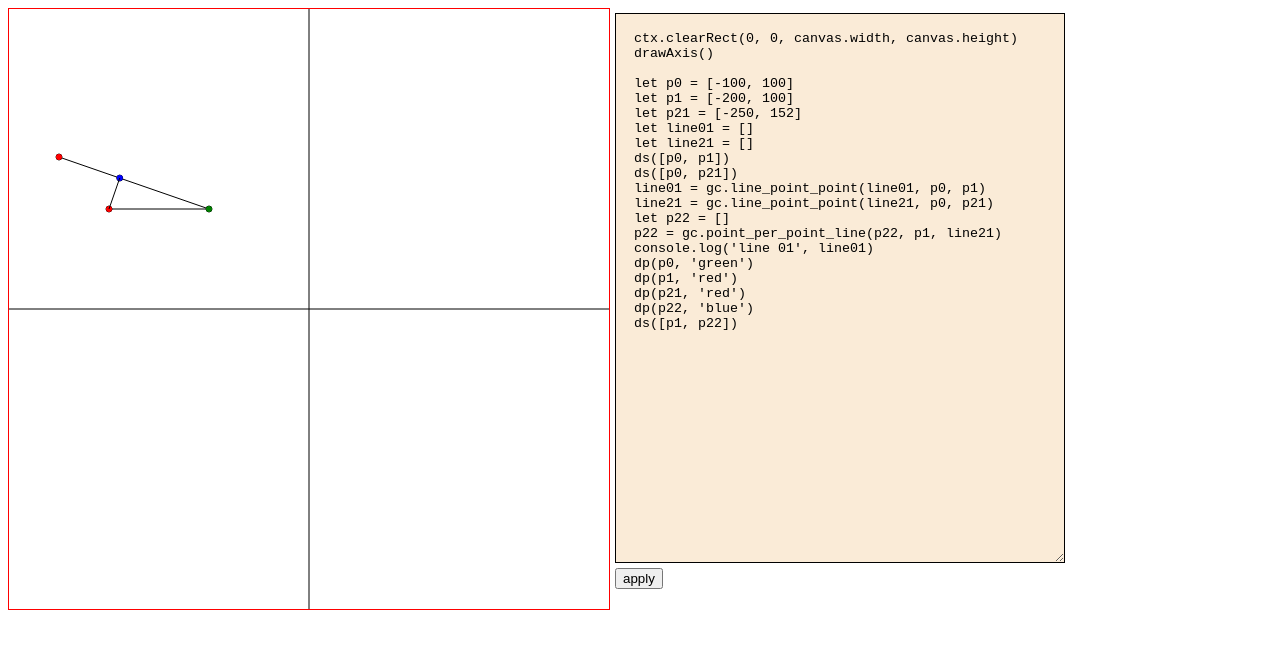
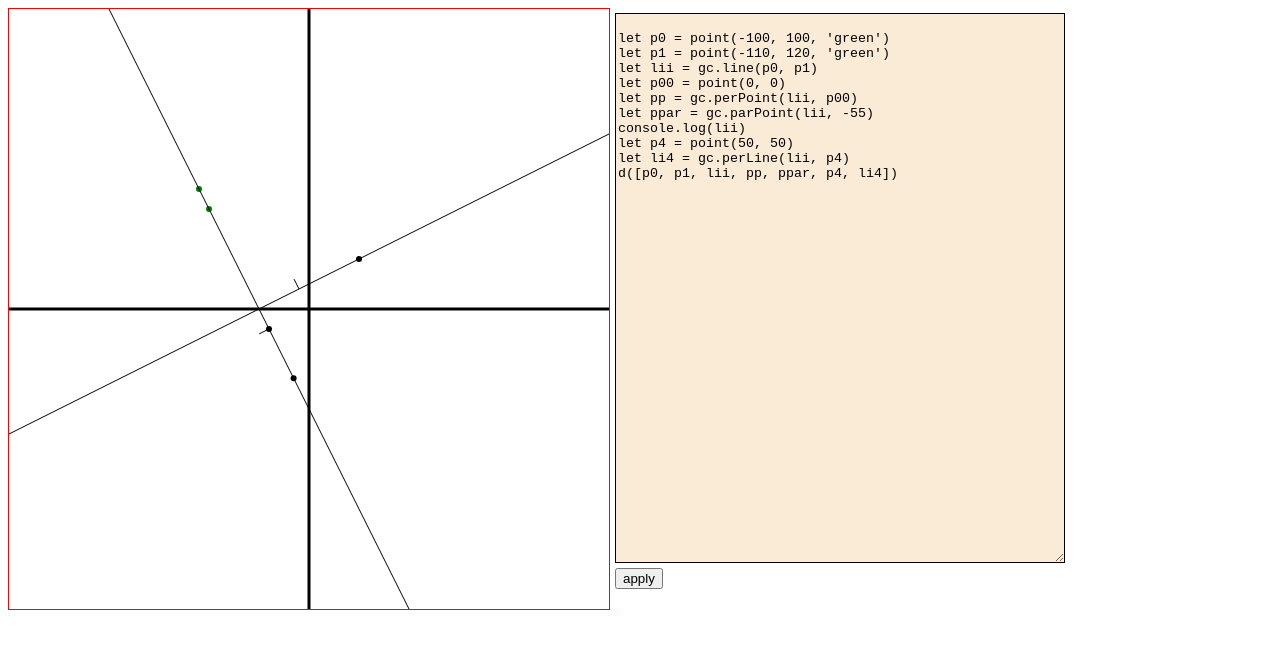
Before and after one commit to kasm/geom, a plain HTML site: page index.html in a window 1280 px wide. Drawn offline with Linux system fonts and the light colour scheme.

Commit message:
new api and lines improvements

```diff
--- a/geom_core.js
+++ b/geom_core.js
@@ -113,14 +113,36 @@ var GeomCore = function() {
             rez[1] = 0 - (a0*(c1) - a1*(c0))/d;
             return rez;
         },
+
+        'int': function(ob1, ob2) {
+            if (ob1.type === 'line' && ob2.type === 'line') {
+                let d = ob1.a * ob2.b - ob1.b * ob2.a;
+                return {
+                    type: 'point',
+                    x: (ob1.b * ob2.c - ob2.b * ob1.c) / d,
+                    y: (ob2.a * ob1.c - ob1.a * ob2.c) / d
+                }
+            }
+        },
         'point_mid_point_point': function(rez, p0, p1) {
             rez[0] = (p0[0]+p1[0])/2;
             rez[1] = (p0[1]+p1[1])/2;
             return rez;
         },
+        'mid': function(p1, p2) {
+            return {
+                type: 'point',
+                x: (p1.x + p2.x) / 2,
+                y: (p1.y + p2.y) / 2
+            }
+        },
+
         'point_per_point_line': function(rez, point, line) {
             var line1 = []; this.line_per_point_line(line1, point, line);
             return this.point_int_line_line(rez, line, line1);
+        },
+        'per': function(point, line) {
+
         },
 
         // here calculated point on the line at the specified distance from point
@@ -138,6 +160,53 @@ var GeomCore = function() {
                 line[1] * line[2],
                 line[0] * line[2]
             ]
+        },
+        // input
+        // line - determines coordinate system
+        // wPoint - point in world coordinates
+        'lineGetRel': function (line, wPoint) {
+            let c = this.lineCenter(line)
+            let dx = wPoint.x - c.x
+           // dx - -dx
+            let dy = wPoint.y - c.y
+          //  dy = -dy
+            let x = -line.a * dy + line.b*dx;
+            let y = line.a *dx + line.b * dy;
+            return {type: "point", x, y}
+        },
+        'lineCenter': function (line) {
+            let x = -line.c * line.a;
+            let y = -line.c * line.b;
+            return {type: 'point', x, y}
+        },
+        'lineGetAbs': function(line, lPoint) {
+            let c = this.lineCenter(line);
+            let dx = lPoint.y * line.a - lPoint.x * line.b;
+            dx = lPoint.x * line.b + lPoint.y * line.a
+            let dy = lPoint.y * line.b - lPoint.x * line.a
+            let x = c.x + dx;
+            let y = c.y + dy;
+            return {type: 'point', x, y}
+        },
+        'perPoint': function(line, point) {
+            let r1 = this.lineGetRel(line, point)
+            r1.y = 0
+            let a2 = this.lineGetAbs(line, r1)
+            return a2
+        },
+        'parPoint': function(line, t) {
+            let r1 = this.lineGetRel(line, point)
+            r1.y = 0
+            let a2 = this.lineGetAbs(line, {type: 'point', x: t, y:0})
+            return a2
+        },
+        'perLine': function(line, point) {
+            let a = line.b;
+            let b = - line.a;
+            let l2 = {type: 'line', a, b, c: 0}
+            let pRelNew = this.lineGetRel(l2, point)
+            l2.c = -pRelNew.y
+            return l2
         },
 
 
@@ -240,6 +309,14 @@ var GeomCore = function() {
         },
         'line_lineseg': function (rez, ls) {
             return this.line_point_point(rez, ls[0], ls[1]);
+        },
+        'line': function (p1, p2) {
+            let a = p1.y - p2.y
+            let b = p2.x - p1.x
+            let d = Math.sqrt(a*a+b*b)
+            a = a/d; b = b/d;
+            let c = (p1.x * p2.y - p2.x * p1.y) / d;
+            return {type: 'line', a, b, c}
         },
 
 
--- a/index.html
+++ b/index.html
@@ -49,6 +49,12 @@
   canvas.height = height
   let ctx = canvas.getContext('2d')
   function conv(p) {
+    if (p?.type) {
+      return [
+        p.x + width / 2,
+        height / 2 - p.y
+      ]
+    }
     return [
       p[0] + width / 2,
       height / 2 - p[1]
@@ -59,9 +65,25 @@
     ds([[0, -height], [0, height]])
   }
   drawAxis()
+
   function dp(p, color) {
     console.log(p)
+
     let r = 3
+
+    if (p?.type === 'point') {
+      console.log('draw point  type ')
+      ctx.beginPath()
+      ctx.fillStyle = color ?? p.color
+      ctx.strokeStyle = color ?? p.color
+      let c = conv(p)
+      console.log(c)
+      ctx.arc(c[0], c[1], r, 0, Math.PI*2)
+      //ctx.arc(200,200, r, 0, Math.PI*2)
+     // ctx.stroke()
+      ctx.fill()
+      return
+    }
     let c = color ?? 'black'
     ctx.beginPath()
     ctx.fillStyle = c
@@ -79,11 +101,59 @@
       li
     ]
   }
+
+  function point(x, y, color) { return {type: 'point', x, y, color: color ?? 'black'}}
+
   function ds(seg1, color) {
+    if (seg1?.type) {
+
+    }
     console.log('ds ', seg1)
     ctx.beginPath()
-    ctx.moveTo(conv(seg1[0])[0], conv(seg1[0])[1])
-    ctx.lineTo(conv(seg1[1])[0], conv(seg1[1])[1])
+    ctx.lineWidth= 3
+    if (seg1?.type) {
+      let p1 = conv(seg1.pts[0])
+      let p2 = conv(seg1.pts[1])
+      ctx.moveTo(p1.x, p1.y)
+      ctx.lineTo(p2.x, p2.y)
+    } else {
+      ctx.moveTo(conv(seg1[0])[0], conv(seg1[0])[1])
+      ctx.lineTo(conv(seg1[1])[0], conv(seg1[1])[1])
+    }
+    ctx.stroke()
+  }
+
+  function d(ob) {
+    if (Array.isArray(ob)) ob.forEach(e => d(e))
+    if (ob?.type === 'line') dli(ob)
+    if (ob?.type === 'point') dp(ob)
+    if (ob?.type === 'seg') ds(ob)
+  }
+
+  function dli(line1, color) {
+    ctx.beginPath()
+    ctx.lineWidth=1
+    let c = color ?? 'black'
+    ctx.fillStyle = c
+    ctx.strokeStyle = c
+    let cen = gc.lineCenter(line1)
+    console.log('cen ', cen)
+    //cen.x = 22;
+    //cen.y = 33
+    let r = 11
+    let cen1 = point(cen.x + line1.a * r, cen.y +line1.b*r)
+    let cenc = conv(cen)
+    let cen1c = conv(cen1)
+
+    let p1 = conv(gc.lineGetAbs(line1, {type: 'point', x: -800, y:0}))
+    let p2 = conv(gc.lineGetAbs(line1, {type: 'point', x:  800, y:0}))
+    console.log(p1, p2)
+    ctx.moveTo(p1[0], p1[1])
+    ctx.lineTo(p2[0], p2[1])
+    ctx.stroke()
+    ctx.beginPath()
+    ctx.moveTo(cenc[0], cenc[1])
+    ctx.lineTo(cen1c[0], cen1c[1])
     ctx.stroke()
   }
 </script>
@@ -125,8 +195,34 @@
   dp(p21, 'red')
   dp(p22, 'blue')
   ds([p1, p22])
+  let e3 = {type: 'line', a: .8, b: .6, c: -3}
+  // let e3 = {type: 'line', a: 1, b:0, c: -3}
+console.log('cen ', gc.lineCenter(e3))
+let p3 = {type: 'point', x: 2.4, y:1.98}
+let p3r = gc.lineGetRel(e3, p3)
+console.log('p3r ', p3r)
+let p3a = gc.lineGetAbs(e3, p3r)
+let p3a1 = gc.lineGetAbs(e3, {type: 'point', x: 10, y: 0})
+let p3a2 = gc.lineGetAbs(e3, {type: 'point', x: -10, y: 0})
+console.log('p3a ', p3a)
+console.log('p3a1 ', p3a1)
+console.log('p3a2 ', p3a2)
 
+dli(e3)
   `
+
+p = `
+let p0 = point(-100, 100, 'green')
+let p1 = point(-110, 120, 'green')
+let lii = gc.line(p0, p1)
+let p00 = point(0, 0)
+let pp = gc.perPoint(lii, p00)
+let ppar = gc.parPoint(lii, -55)
+console.log(lii)
+let p4 = point(50, 50)
+let li4 = gc.perLine(lii, p4)
+d([p0, p1, lii, pp, ppar, p4, li4])
+`
   ta.value=p
 
   eval(p)
```
